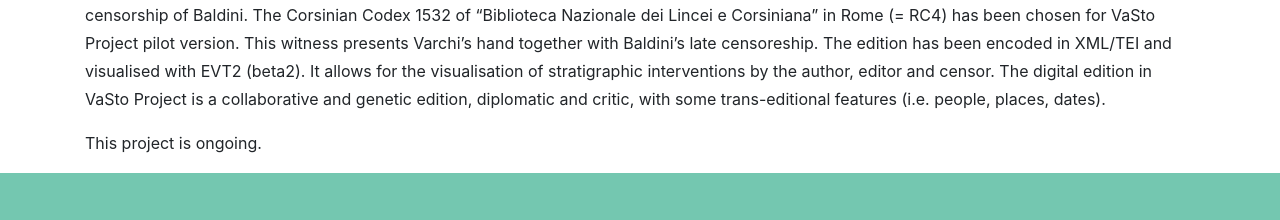
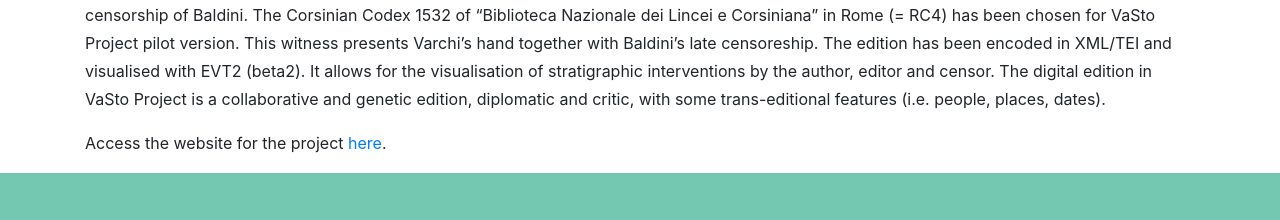
Before and after one commit to dharc-org/webinar-june-12, a website with bundled scripts: page index.html in a window 1280 px wide. Shown: the part 3642-3862 px from the top of the page. Built offline with nearby package versions, Linux system fonts and the light colour scheme; files whose address does not match are found by name; a web font is replaced by a local one.

Commit message:
Update index.html

```diff
--- a/index.html
+++ b/index.html
@@ -139,7 +139,7 @@
           <p style="text-align:left;">DHDKey! (Digital Humanitites and Digital Knowledge Educational Yearbook) is an online database devoted to the collection and publication of metadata of all projects developed by students of the master course of Digital Humanitites and Digital Knowledge at the University of Bologna. DHDKey! is a platform developed and managed by students for students.</p>
           <p style="text-align:left;">The idea behind DHDKey! is not only to organize all the projects carried out during the course in a historical collection, but also to provide all students of the course with their own academic portfolio.</p>
           <p style="text-align:left;">All students of the Digital Humanities and Digital Knowledge course can upload their project data through the appropriate form provided by the website.</p>
-          <p style="text-align:left;">Access the website for the project <a href="">here</a>.</p>
+          <p style="text-align:left;">Access the website for the project <a href="https://projects.dharc.unibo.it/dhdkey/">here</a>.</p>
         </div>
       </div>
     </div>
@@ -173,7 +173,7 @@
           <hr>
           <p style="text-align:left;">Vespasiano da Bisticci’s Letters are a series of manuscript letters sent to and received by Vespasiano da Bisticci (1421–1498), an Italian humanist and librarian, within a time period spanning from 1444 to 1497. Their content focuses mostly on manuscripts and codex trade with other notable people of that time. A semantic digital edition of the Letters has been produced in order to facilitate the navigation, study and conservation of such documents, as well as to contextualize them in a semantically-rich and metatextual framework. Overall, many data elements have been used to formulate descriptive paratextual statements about the letters in the annotation process that brought the semantic digital edition to life.</p>
           <p style="text-align:left;">There are many alternative ways to explore semantic-rich data, each with varying levels of effectiveness. A flat index, albeit useful as a starting point to display and navigate data more efficiently, tends to collapse the depth of the data itself and to hide its most important characteristics. Instead, it may be more effective to adopt an approach based on multiple visualization strategies which support a much better sense-making of data through the use of charts and other visual elements that provide an accessible way to see and understand correlations and patterns in data.</p>
-          <p style="text-align:left;">Access the website for the project <a href="">here</a>.</p>
+          <p style="text-align:left;">Access the website for the project <a href="https://dharc-org.github.io/vespasiano-da-bisticci-letters-de/documentation/index.html">here</a>.</p>
         </div>
       </div>
     </div>
@@ -189,7 +189,7 @@
           <hr>
           <p style="text-align:left;">VaSto Project is part of /DH.arc activity of Bologna University, and is the result of the collaboration between Bologna University, Concordia University and Carisbo.</p>
           <p style="text-align:left;">VaSto Project works in the digital genetic edition of Benedetto Varchi’s (1503-1565) <i>Storia Fiorentina</i>. It focuses on the author’s last will and the late censorship of Baldini. The Corsinian Codex 1532 of “Biblioteca Nazionale dei Lincei e Corsiniana” in Rome (= RC4) has been chosen for VaSto Project pilot version. This witness presents Varchi’s hand together with Baldini’s late censoreship. The edition has been encoded in XML/TEI and visualised with EVT2 (beta2). It allows for the visualisation of stratigraphic interventions by the author, editor and censor. The digital edition in VaSto Project is a collaborative and genetic edition, diplomatic and critic, with some trans-editional features (i.e. people, places, dates).</p>
-          <p style="text-align:left;">This project is ongoing.</p>
+          <p style="text-align:left;">Access the website for the project <a href="https://valentinapasqual.github.io/ProgettoVasto/">here</a>.</p>
         </div>
       </div>
     </div>
```
